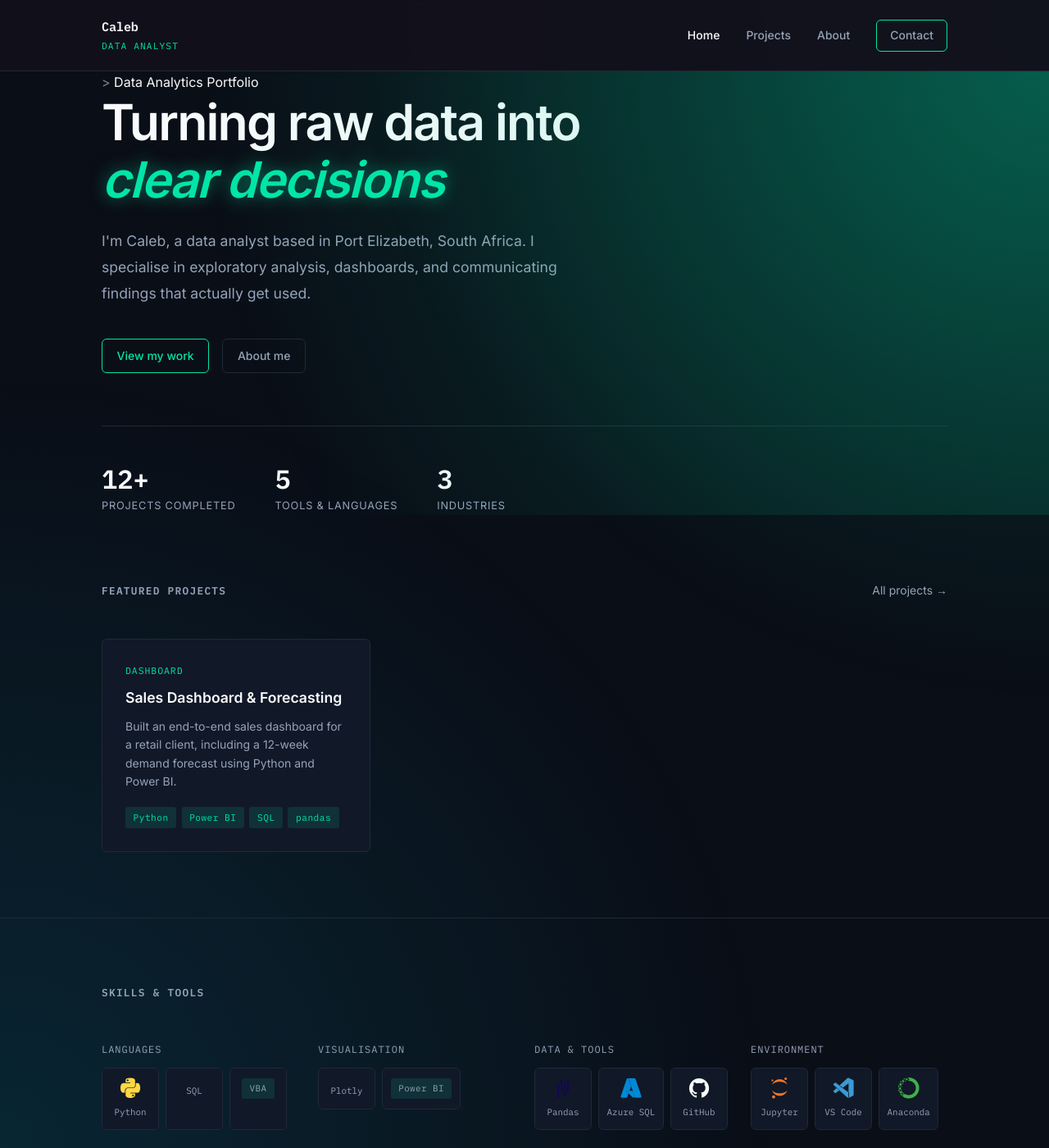
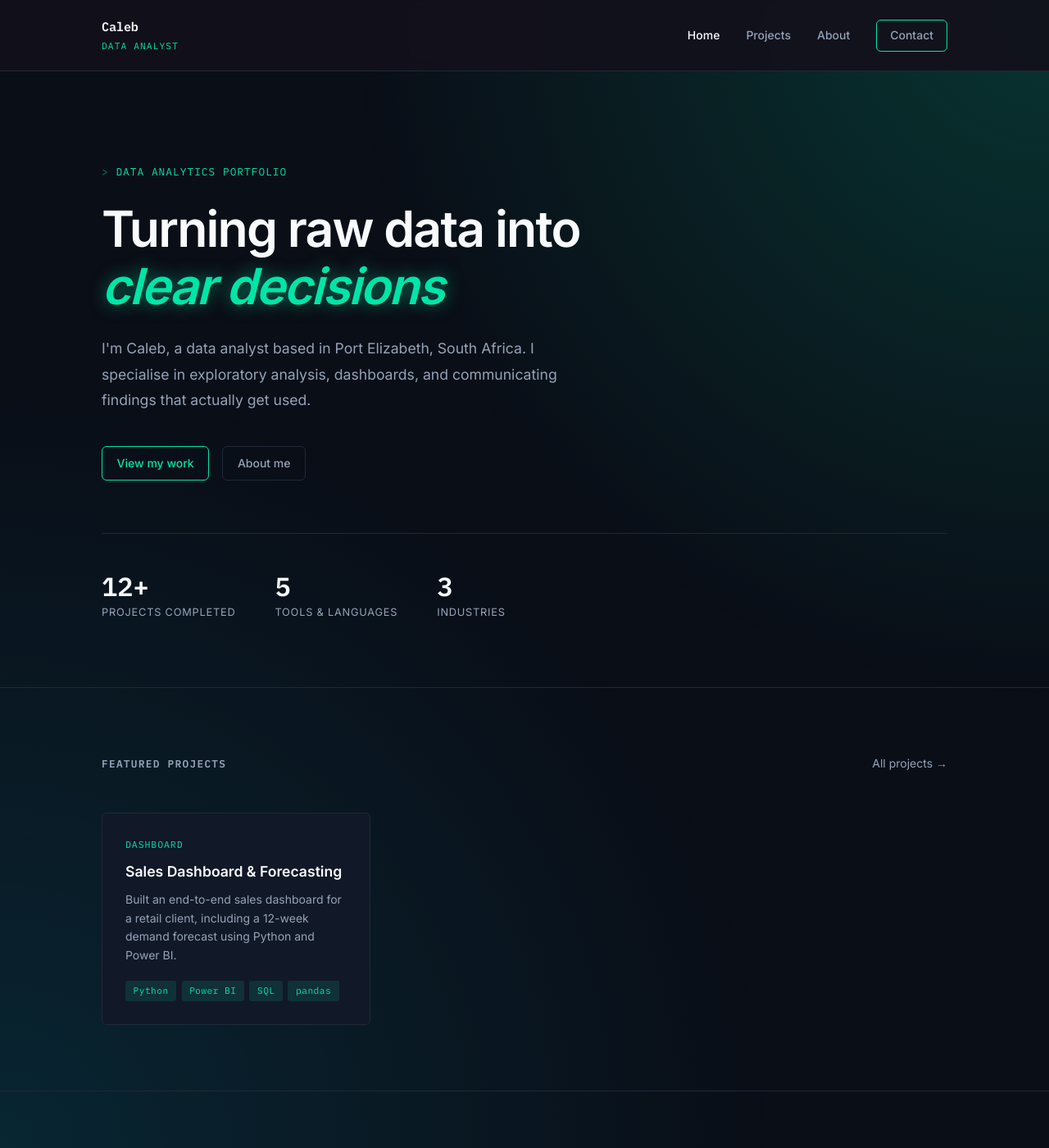
Before and after one commit to Shazilazi/Shazilazi.github.io, a Jekyll site: the page built from index.md, in a window 1280 px wide and 1400 px high. Shown: the whole window at 82% size. Built offline with Jekyll 4.4.1, drawn with Linux system fonts in a browser that asks for light colours.

Commit message:
Update style.css

```diff
--- a/assets/css/style.css
+++ b/assets/css/style.css
@@ -166,7 +166,7 @@
   pointer-events: none;
 }*/
 
-.hero {
+/*.hero {
   position: relative;
   overflow: hidden;
 }
@@ -184,11 +184,11 @@
     );
 
   pointer-events: none;
-}
+}*/
 
-/*.hero {
+.hero {
   padding: 7rem 0 5rem;
-  border-bottom: 1px solid var(--border);*/
+  border-bottom: 1px solid var(--border);
 }
 .hero__eyebrow {
   font-family: var(--font-mono);
```
